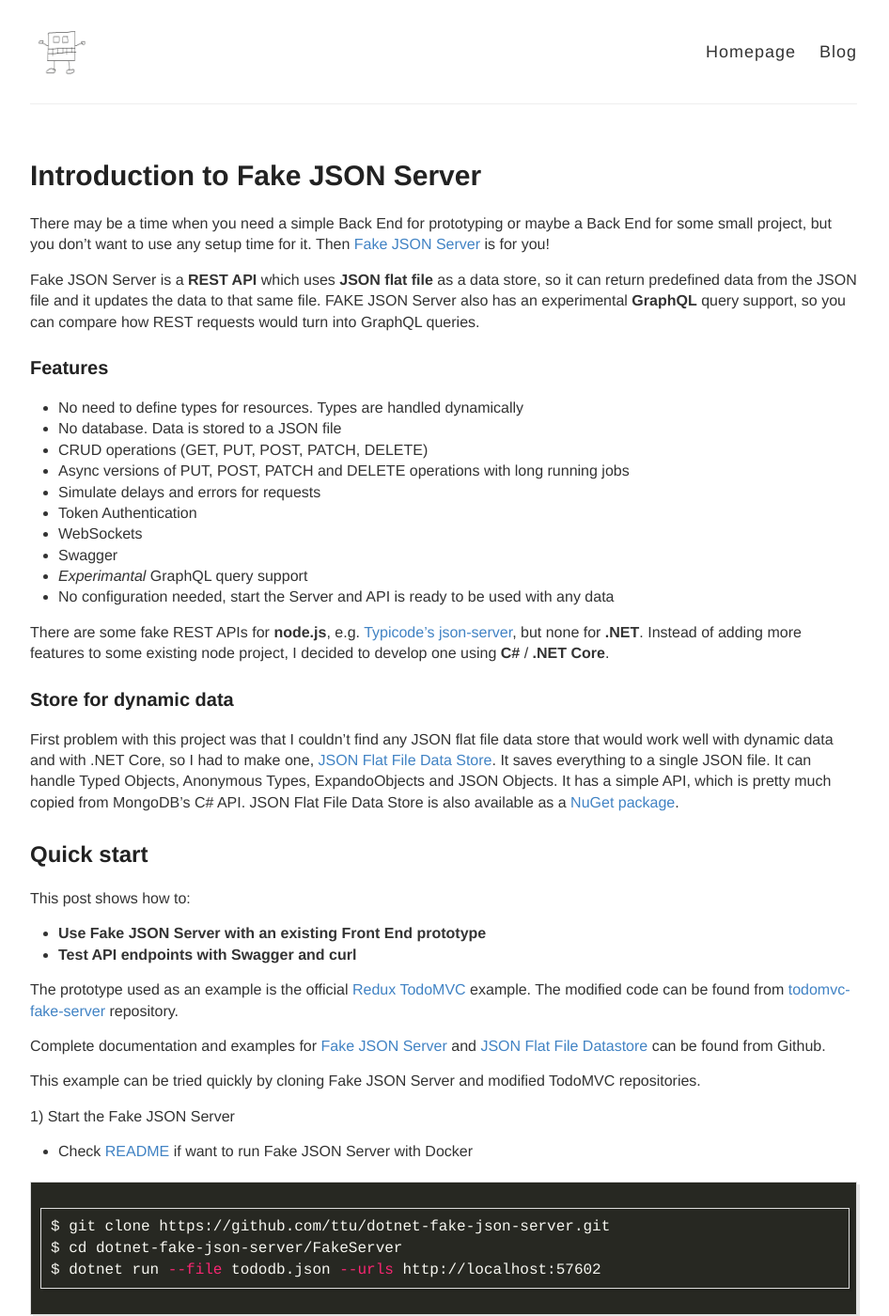
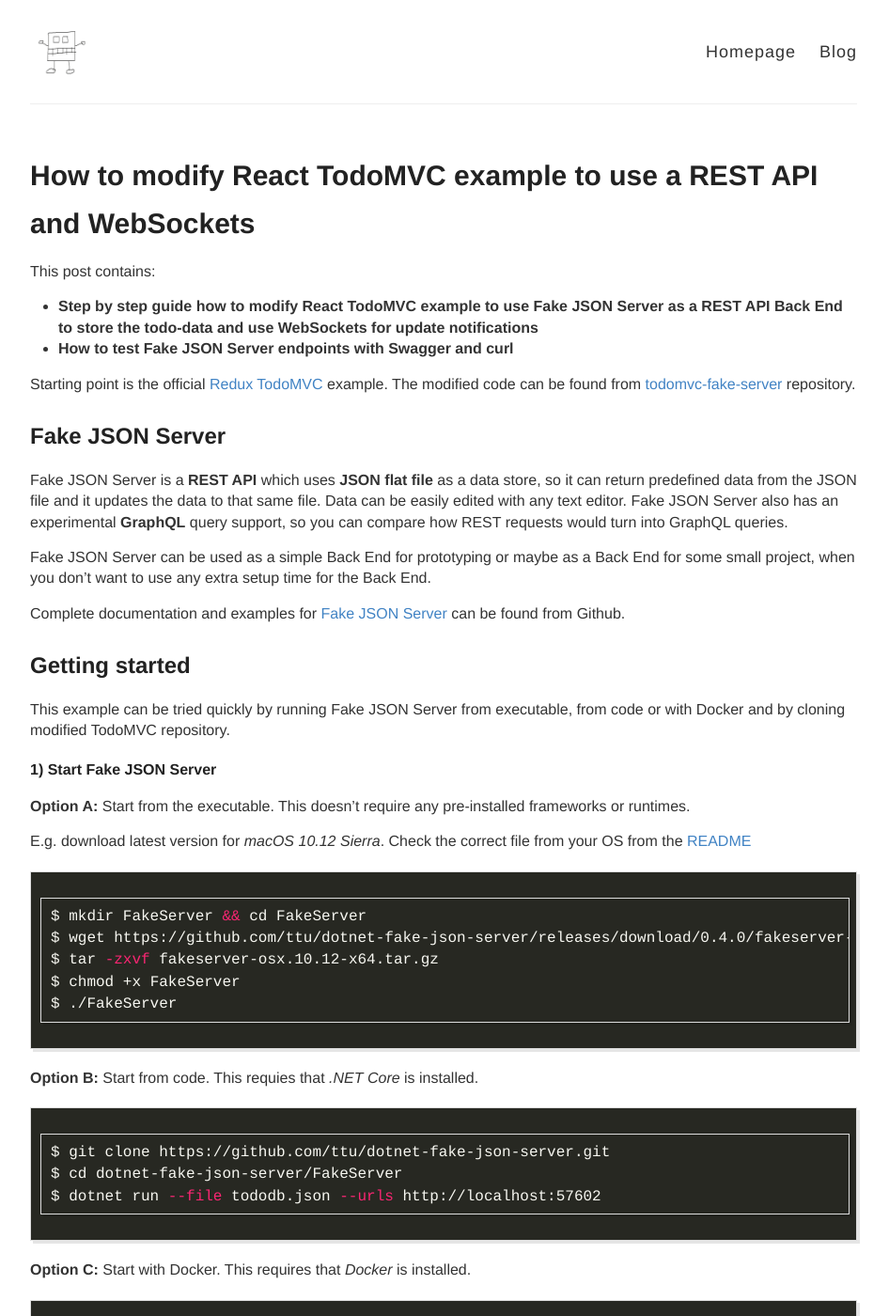
Before and after one commit to ttu/ttu.github.io, a Jekyll site: the page built from _posts/2017-9-20-redux-todomvc-with-rest-api.md, in a window 1280 px wide and 1400 px high. Shown: the whole window at 94% size, without its empty margins (168-1114 px from the left). Built offline with Jekyll 4.4.1, drawn with Linux system fonts in a browser that asks for light colours; comment, search, counter and statistics services are not loaded; some of the changed text lies outside the part shown.

Commit message:
Added Redux TodoMVC post

````diff
--- a/_posts/2017-8-17-introduction-to-fake-json-server.md
+++ b/_posts/2017-9-20-redux-todomvc-with-rest-api.md
@@ -1,46 +1,42 @@
 ---
 layout: post
-title: Introduction to Fake JSON Server
-excerpt: Introduction to .NET Fake JSON Server and how to use it as a Back End for a prototype project that previusly didn't use any Back End.
+title: How to modify React TodoMVC example to use a REST API and WebSockets
+excerpt: Step by step guide how to modify Redux TodoMVC example to use Fake JSON Server as a REST API Back End to store the todo-data and use WebSockets for update notifications.
 ---
 
-There may be a time when you need a simple Back End for prototyping or maybe a Back End for some small project, but you don't want to use any setup time for it. Then [Fake JSON Server](https://github.com/ttu/dotnet-fake-json-server) is for you!
+This post contains:
+* __Step by step guide how to modify React TodoMVC example to use Fake JSON Server as a REST API Back End to store the todo-data and use WebSockets for update notifications__
+* __How to test Fake JSON Server endpoints with Swagger and curl__
 
-Fake JSON Server is a __REST API__ which uses __JSON flat file__ as a data store, so it can return predefined data from the JSON file and it updates the data to that same file. FAKE JSON Server also has an experimental __GraphQL__ query support, so you can compare how REST requests would turn into GraphQL queries.
+Starting point is the official [Redux TodoMVC](https://github.com/reactjs/redux/tree/master/examples/todomvc) example. The modified code can be found from [todomvc-fake-server](https://github.com/ttu/todomvc-fake-server) repository.
 
-### Features
+## Fake JSON Server
 
-* No need to define types for resources. Types are handled dynamically
-* No database. Data is stored to a JSON file
-* CRUD operations (GET, PUT, POST, PATCH, DELETE)
-* Async versions of PUT, POST, PATCH and DELETE operations with long running jobs
-* Simulate delays and errors for requests
-* Token Authentication
-* WebSockets
-* Swagger
-* _Experimantal_ GraphQL query support
-* No configuration needed, start the Server and API is ready to be used with any data
+Fake JSON Server is a __REST API__ which uses __JSON flat file__ as a data store, so it can return predefined data from the JSON file and it updates the data to that same file. Data can be easily edited with any text editor. Fake JSON Server also has an experimental __GraphQL__ query support, so you can compare how REST requests would turn into GraphQL queries.
 
-There are some fake REST APIs for __node.js__, e.g. [Typicode's json-server](https://github.com/typicode/json-server), but none for __.NET__. Instead of adding more features to some existing node project, I decided to develop one using __C#__ / __.NET Core__.
+Fake JSON Server can be used as a simple Back End for prototyping or maybe as a Back End for some small project, when you don't want to use any extra setup time for the Back End.
 
-### Store for dynamic data
+Complete documentation and examples for [Fake JSON Server](https://github.com/ttu/dotnet-fake-json-server) can be found from Github.
 
-First problem with this project was that I couldn't find any JSON flat file data store that would work well with dynamic data and with .NET Core, so I had to make one, [JSON Flat File Data Store](https://github.com/ttu/json-flatfile-datastore). It saves everything to a single JSON file. It can handle Typed Objects, Anonymous Types, ExpandoObjects and JSON Objects. It has a simple API, which is pretty much copied from MongoDB's C# API. JSON Flat File Data Store is also available as a [NuGet package](https://www.nuget.org/packages/JsonFlatFileDataStore/).
+## Getting started
 
-## Quick start
+This example can be tried quickly by running Fake JSON Server from executable, from code or with Docker and by cloning modified TodoMVC repository.
 
-This post shows how to:
-* __Use Fake JSON Server with an existing Front End prototype__
-* __Test API endpoints with Swagger and curl__
+##### 1) Start Fake JSON Server
 
-The prototype used as an example is the official [Redux TodoMVC](https://github.com/reactjs/redux/tree/master/examples/todomvc) example. The modified code can be found from [todomvc-fake-server](https://github.com/ttu/todomvc-fake-server) repository.
+__Option A:__ Start from the executable. This doesn't require any pre-installed frameworks or runtimes.
 
-Complete documentation and examples for [Fake JSON Server](https://github.com/ttu/dotnet-fake-json-server) and [JSON Flat File Datastore](https://github.com/ttu/json-flatfile-datastore) can be found from Github.
+E.g. download latest version for _macOS 10.12 Sierra_. Check the correct file from your OS from the [README](https://github.com/ttu/dotnet-fake-json-server#self-contained-application)
 
-This example can be tried quickly by cloning Fake JSON Server and modified TodoMVC repositories.
+```sh
+$ mkdir FakeServer && cd FakeServer
+$ wget https://github.com/ttu/dotnet-fake-json-server/releases/download/0.4.0/fakeserver-osx.10.12-x64.tar.gz
+$ tar -zxvf fakeserver-osx.10.12-x64.tar.gz
+$ chmod +x FakeServer
+$ ./FakeServer
+```
 
-1) Start the Fake JSON Server
-  * Check [README](https://github.com/ttu/dotnet-fake-json-server#docker) if want to run Fake JSON Server with Docker
+__Option B:__ Start from code. This requies that _.NET Core_ is installed.
 
 ```sh
 $ git clone https://github.com/ttu/dotnet-fake-json-server.git
@@ -48,7 +44,16 @@
 $ dotnet run --file tododb.json --urls http://localhost:57602
 ```
 
-2) Start the modified Redux TodoMVC example
+__Option C:__ Start with Docker. This requires that _Docker_ is installed.
+
+```sh
+$ git clone https://github.com/ttu/dotnet-fake-json-server.git
+$ cd dotnet-fake-json-server
+$ docker build -t fakeapi .
+$ docker run -it -p 57602:57602 fakeapi
+```
+
+##### 2) Start the modified Redux TodoMVC example
 
 ```sh
 $ git clone https://github.com/ttu/todomvc-fake-server.git
````
Also changed, not shown: index.html (+6 -6 lines).
